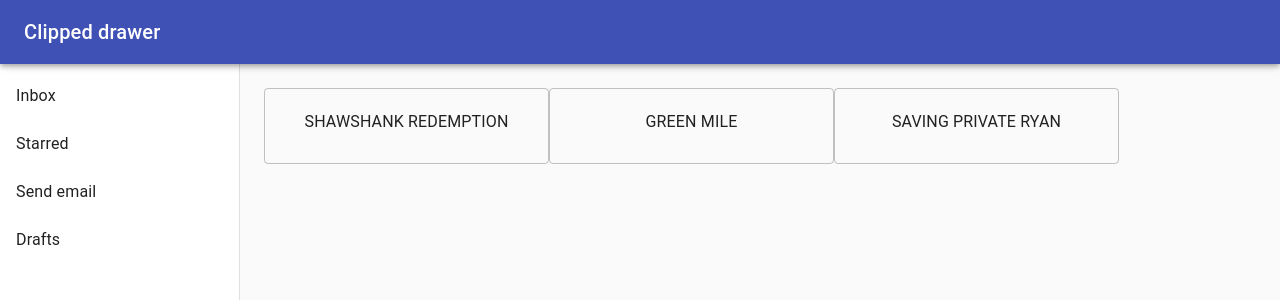
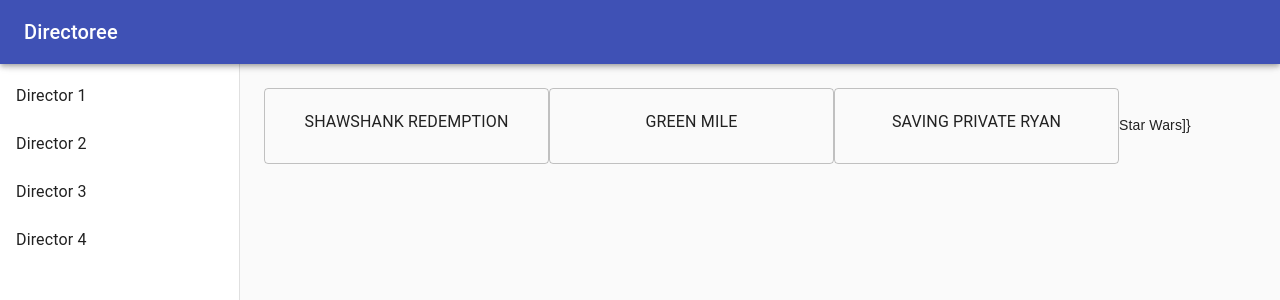
Before and after one commit to russelltchang/directoree, a React app: page / in a window 1280 px wide. Shown: the top 300 px of the page. Built offline with nearby package versions, Linux system fonts and the light colour scheme.

Commit message:
package updates

```diff
--- a/src/components/App.js
+++ b/src/components/App.js
@@ -1,6 +1,7 @@
-import React from "react";
+import React, {useState} from "react";
 import {BrowserRouter as Router, Switch, Route, Link, Redirect } from 'react-router-dom';
-import Movie from "./Movie"
+import { data } from "./data.js"
+import Movies from "./Movies"
 import { makeStyles } from '@material-ui/core/styles';
 import Drawer from '@material-ui/core/Drawer';
 import CssBaseline from '@material-ui/core/CssBaseline';
@@ -38,6 +39,8 @@
 
 export default function App() {
   const classes = useStyles();
+  const [director, setDirector] = useState('Steven Spielberg');
+  const directors = ['Director 1', 'Director 2', 'Director 3', 'Director 4']
 
   return (
     <div className={classes.root}>
@@ -45,7 +48,7 @@
       <AppBar position="fixed" className={classes.appBar}>
         <Toolbar>
           <Typography variant="h6" noWrap>
-            Clipped drawer
+            Directoree
           </Typography>
         </Toolbar>
       </AppBar>
@@ -59,8 +62,8 @@
         <Toolbar />
         <div className={classes.drawerContainer}>
           <List>
-            {['Inbox', 'Starred', 'Send email', 'Drafts'].map((text, index) => (
-              <ListItem button key={text}>
+            {directors.map((text, i) => (
+              <ListItem button key={i}>
                 <ListItemText primary={text} />
               </ListItem>
             ))}
@@ -69,7 +72,9 @@
       </Drawer>
       <main className={classes.content}>
         <Toolbar />
-        <Movie/>
+        <Movies/>
+        {data['Steven Spielberg'][0].name}
+        ]}
       </main>
     </div>
   );
--- a/src/components/Movie.js
+++ b/src/components/Movies.js
@@ -9,13 +9,14 @@
   }
 }
 
-class Movie extends React.Component {
+class Movies extends React.Component {
   constructor(props) {
     super(props);
   }
 
   render() {
     var movieList = ['Shawshank Redemption', 'Green Mile', 'Saving Private Ryan']
+    //take the above out...use props and a separate data file to pull movies on click
     var movies = movieList.map((movie, i)=>
       <Card style={style.movie} variant="outlined">
         <CardContent>
@@ -34,4 +35,4 @@
   }
 }
 
-export default Movie;
+export default Movies;
--- /dev/null
+++ b/src/components/data.js
@@ -0,0 +1,6 @@
+var data = {
+      'Steven Spielberg': [{'name': 'Star Wars', 'year': '1979', 'rating': 7.7}, {'name': 'Star Wars', 'year': '1979', 'rating': 7.7}, {'name': 'Star Wars', 'year': '1979', 'rating': 7.7}, {'name': 'Star Wars', 'year': '1979', 'rating': 7.7}, {'name': 'Star Wars', 'year': '1979', 'rating': 7.7}, {'name': 'Star Wars', 'year': '1979', 'rating': 7.7}, {'name': 'Star Wars', 'year': '1979', 'rating': 7.7}, {'name': 'Star Wars', 'year': '1979', 'rating': 7.7}, {'name': 'Star Wars', 'year': '1979', 'rating': 7.7}, {'name': 'Star Wars', 'year': '1979', 'rating': 7.7}],
+      'Francis Ford Coppola': []
+}
+
+export { data };
--- a/src/index.html
+++ b/src/index.html
@@ -1,6 +1,6 @@
 <!DOCTYPE html>
 <head>
-    <title>Project Name</title>
+    <title>Directoree</title>
     <meta name="viewport" content="maximum-scale=1, minimum-scale=1,initial-scale=1,width=device-width,shrink-to-fit=no"/>
     <meta charset="UTF-8"> <!--For emojis to display correctly across browsers -->
     <link rel="stylesheet" href="https://cdnjs.cloudflare.com/ajax/libs/font-awesome/4.7.0/css/font-awesome.min.css">
```
Also changed, not shown: package.json (+9 -13 lines), 1 other file (tests, documents, lock files or other folders).
